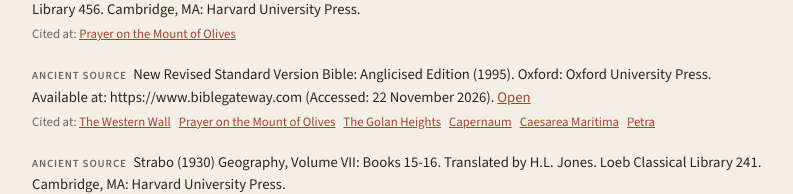
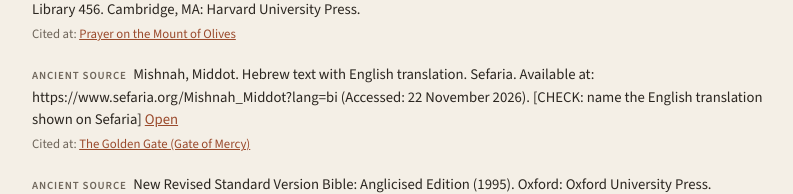
Before and after one commit to rolleikid/holyland-map, a plain HTML site: page index.html in a window 1280 px wide. Shown: the part 2287-2481 px from the top of the page, without its empty margins (240-1033 px from the left). Drawn offline with nearby package versions, Linux system fonts and the light colour scheme.

Commit message:
Golden Gate

```diff
--- a/index.html
+++ b/index.html
@@ -1045,7 +1045,9 @@ const PLACES = [
     region: "Jerusalem",
     lat: 31.7789, lng: 35.2369,
     texts: [["Ezek 43:1–5", "heb", "Ezekiel.43.1-5"], ["Ezek 44:1–3", "heb", "Ezekiel.44.1-3"]],
-    note: "The only gate in the eastern wall that opened directly onto the Temple platform. Ezekiel sees the glory of the Lord enter the Temple from the east and the gate shut behind it. In Jewish tradition it is Sha'ar HaRachamim, the Gate of Mercy, through which the Messiah will come. The present gate dates from the early Islamic period and has stood sealed for centuries. A Muslim cemetery lies in front of it.",
+    intro: "The Golden Gate, the only gateway in the eastern wall of the Temple Mount, faces the Mount of Olives across the Kidron Valley. Sealed for centuries, it stands at the intersection of history, sacred tradition and prophetic expectation.",
+    josephus: "Josephus makes no explicit reference to the Golden Gate. In his description of the Temple enclosure, he records four gates along its western wall but mentions none in the east [[Josephus 1943 | Josephus, Ant. 15.410 | https://www.loebclassics.com/display/josephus-jewish_antiquities/1930/pb_LCL489.455.xml]]. The Mishnah, by contrast, describes an eastern gate adorned with a representation of Shushan, the Persian royal city [[Mishnah | m. Mid. 1:3 | https://www.sefaria.org/Mishnah_Middot.1.3?lang=bi]]. Josephus does, however, describe another east-facing gateway, the massive bronze gate of the inner court, which \u201ccould scarcely be moved by twenty men\u201d [[Josephus 1928 | Josephus, J.W. 6.293 | https://www.loebclassics.com/display/josephus-jewish_war/1927/pb_LCL210.263.xml]]. Among the ominous signs preceding the destruction of the Temple, he recounts how this gate opened of its own accord during the night, an event interpreted by the learned as a sign that the sanctuary had lost its divine protection [[Josephus 1928 | Josephus, J.W. 6.293\u2013295 | https://www.loebclassics.com/display/josephus-jewish_war/1927/pb_LCL210.263.xml]]. The episode offers a striking contrast to the vision of Ezekiel, in which the eastern gate remains shut precisely because the Lord, the God of Israel, has entered through it (Ezek 44:1\u20133).",
+    images: "My photographs show the sealed gate in 2016 and the eastern wall from the Mount of Olives in 2012. The archive photograph, from about 1920 to 1933, shows Herodian masonry in the east wall beside the gate.",
     mine: { file: "golden-gate.jpg", caption: "The sealed Golden Gate in the eastern wall, March 2016.",
       more: [ { file: "golden-gate-wall.jpg", caption: "The eastern wall and the Golden Gate from the Mount of Olives, February 2012." } ] },
     archive: { matpc: "02522", title: "Around the city wall [Jerusalem]. The east wall, showing Herodian wall and Golden Gate", date: "approximately 1920 to 1933", search: "Golden Gate" }
@@ -1250,6 +1252,7 @@ const SHOW_ARROWS = true;   // false hides the arrows to the digital Loeb
 const ACCESSED = "22 November 2026";   // date you last checked the online sources
 const BIBLIO = [
   { key: "JPS 1985", type: "ancient", ref: "Jewish Publication Society (1985) Tanakh: The Holy Scriptures. Philadelphia: Jewish Publication Society. Available at: https://www.sefaria.org/texts (Accessed: " + ACCESSED + ").", link: "https://www.sefaria.org/texts" },
+  { key: "Mishnah", type: "ancient", ref: "Mishnah, Middot. Hebrew text with English translation. Sefaria. Available at: https://www.sefaria.org/Mishnah_Middot?lang=bi (Accessed: " + ACCESSED + "). [CHECK: name the English translation shown on Sefaria]", link: "https://www.sefaria.org/Mishnah_Middot?lang=bi" },
   { key: "NRSV 1995", type: "ancient", ref: "New Revised Standard Version Bible: Anglicised Edition (1995). Oxford: Oxford University Press. Available at: https://www.biblegateway.com (Accessed: " + ACCESSED + ").", link: "https://www.biblegateway.com/versions/New-Revised-Standard-Version-Anglicised-NRSVA-Bible/" },
   { key: "Josephus 1927", type: "ancient", ref: "Josephus (1927) The Jewish War, Volume I: Books 1-2. Translated by H. St J. Thackeray. Loeb Classical Library 203. Cambridge, MA: Harvard University Press.", link: "" },
   { key: "Josephus 1928", type: "ancient", ref: "Josephus (1928) The Jewish War, Volume III: Books 5-7. Translated by H. St J. Thackeray. Loeb Classical Library 210. Cambridge, MA: Harvard University Press.", link: "" },
```
